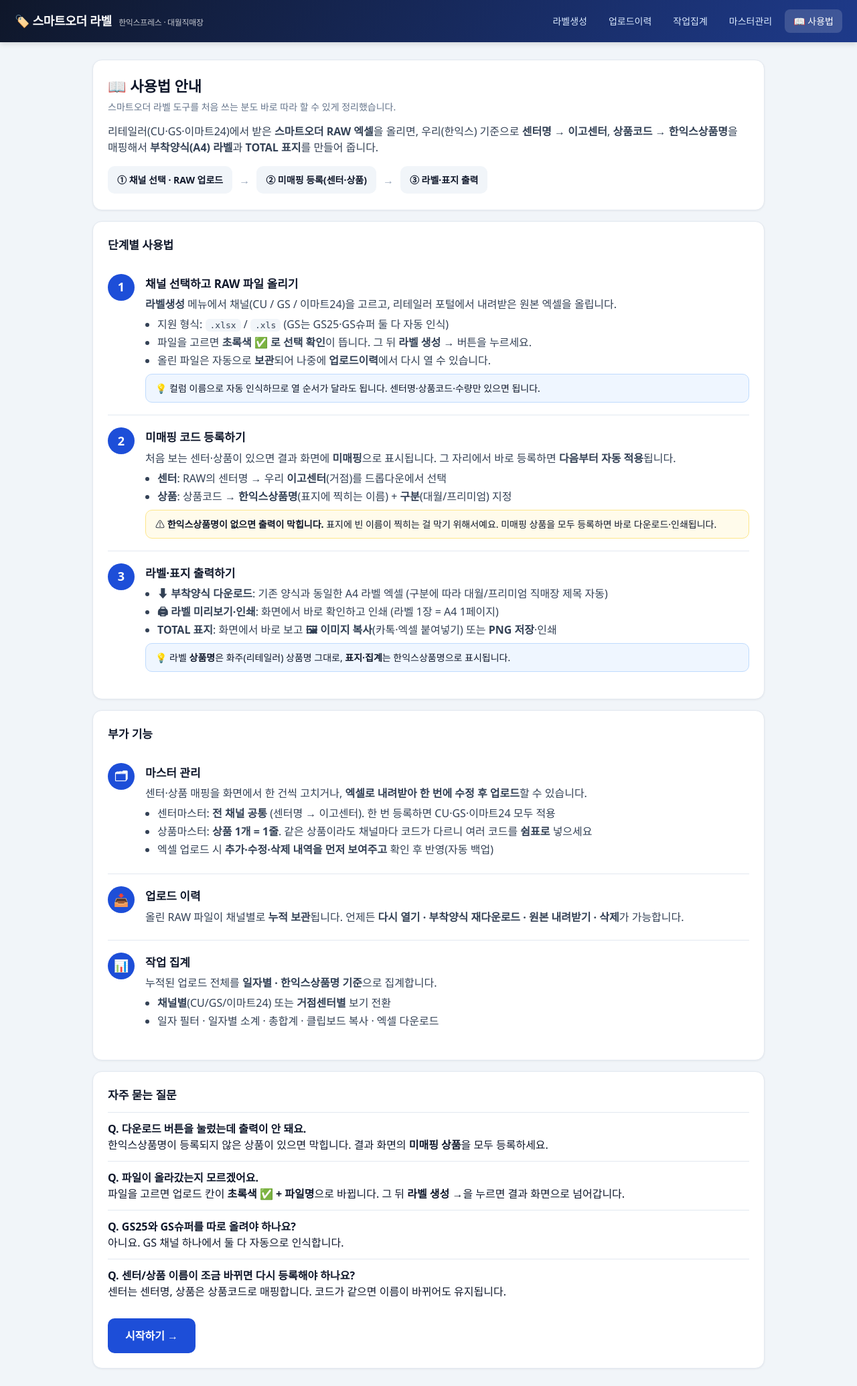
After one commit to sangjin94/hanex_smartorder, a Flask app: page /guide in a window 1280 px wide. The commit adds this page. Shown: the whole page at 67% size. Run offline with Flask 3, Linux system fonts and the light colour scheme.

Commit message:
업로드 파일 선택 즉시 피드백 + 사용법 안내 페이지 추가
- 업로드: 파일 선택 시 초록 ✅ + 파일명·용량 표시, 선택 전 버튼 비활성,
  제출 시 '업로드 중…' 안내로 중복 클릭 방지
- 사용법(/guide): 단계별(업로드→미매핑등록→출력) + 마스터/이력/집계 + FAQ
- 상단 메뉴·홈 화면에 사용법 링크 추가

Co-Authored-By: Claude Opus 4.8 <noreply@anthropic.com>

```diff
--- a/app.py
+++ b/app.py
@@ -590,6 +590,11 @@ def master_import_apply(which):
     return redirect(url_for("master_edit", which=which))
 
 
+@app.route("/guide")
+def guide():
+    return render_template("guide.html", channels=CH_ORDER, cfg=sc.CHANNELS)
+
+
 @app.route("/health")
 def health():
     return jsonify(ok=True)
--- a/templates/base.html
+++ b/templates/base.html
@@ -76,6 +76,7 @@
     <a href="{{ url_for('history') }}" class="{{ 'active' if request.endpoint=='history' }}">업로드이력</a>
     <a href="{{ url_for('report') }}" class="{{ 'active' if request.endpoint=='report' }}">작업집계</a>
     <a href="{{ url_for('masters') }}" class="{{ 'active' if request.endpoint in ['masters','master_edit'] }}">마스터관리</a>
+    <a href="{{ url_for('guide') }}" class="{{ 'active' if request.endpoint=='guide' }}">📖 사용법</a>
   </nav>
 </header>
 <div class="wrap">
--- /dev/null
+++ b/templates/guide.html
@@ -0,0 +1,133 @@
+{% extends "base.html" %}
+{% block title %}사용법 안내{% endblock %}
+{% block body %}
+<style>
+  .step{display:flex;gap:16px;padding:18px 0;border-top:1px solid var(--line)}
+  .step:first-of-type{border-top:0}
+  .step .no{flex:0 0 40px;height:40px;border-radius:50%;background:var(--brand);color:#fff;
+    display:flex;align-items:center;justify-content:center;font-weight:800;font-size:18px}
+  .step .body{flex:1}
+  .step h3{margin:2px 0 6px;font-size:17px}
+  .step p{margin:4px 0;color:#334155}
+  .step ul{margin:6px 0;padding-left:18px;color:#334155}
+  .step li{margin:3px 0}
+  .tip{background:#eff6ff;border:1px solid #bfdbfe;border-radius:10px;padding:10px 14px;margin-top:8px;font-size:14px}
+  .warn{background:#fffbeb;border:1px solid #fde68a;border-radius:10px;padding:10px 14px;margin-top:8px;font-size:14px}
+  .faq{padding:12px 0;border-top:1px solid var(--line)}
+  .faq b{color:#0f172a}
+  .flow{display:flex;gap:10px;flex-wrap:wrap;margin:14px 0 2px}
+  .flow .f{background:#f1f5f9;border-radius:10px;padding:10px 14px;font-weight:600;font-size:14px}
+  .flow .arr{align-self:center;color:#94a3b8;font-weight:700}
+</style>
+
+<div class="card">
+  <h1>📖 사용법 안내</h1>
+  <div class="sub">스마트오더 라벨 도구를 처음 쓰는 분도 바로 따라 할 수 있게 정리했습니다.</div>
+
+  <p style="margin-top:14px;color:#334155">
+    리테일러(CU·GS·이마트24)에서 받은 <b>스마트오더 RAW 엑셀</b>을 올리면,
+    우리(한익스) 기준으로 <b>센터명 → 이고센터</b>, <b>상품코드 → 한익스상품명</b>을 매핑해서
+    <b>부착양식(A4) 라벨</b>과 <b>TOTAL 표지</b>를 만들어 줍니다.
+  </p>
+  <div class="flow">
+    <div class="f">① 채널 선택 · RAW 업로드</div><span class="arr">→</span>
+    <div class="f">② 미매핑 등록(센터·상품)</div><span class="arr">→</span>
+    <div class="f">③ 라벨·표지 출력</div>
+  </div>
+</div>
+
+<div class="card" style="margin-top:16px">
+  <h2>단계별 사용법</h2>
+
+  <div class="step">
+    <div class="no">1</div>
+    <div class="body">
+      <h3>채널 선택하고 RAW 파일 올리기</h3>
+      <p><b>라벨생성</b> 메뉴에서 채널(CU / GS / 이마트24)을 고르고, 리테일러 포털에서 내려받은 원본 엑셀을 올립니다.</p>
+      <ul>
+        <li>지원 형식: <code class="k">.xlsx</code> / <code class="k">.xls</code> (GS는 GS25·GS슈퍼 둘 다 자동 인식)</li>
+        <li>파일을 고르면 <b>초록색 ✅ 로 선택 확인</b>이 뜹니다. 그 뒤 <b>라벨 생성 →</b> 버튼을 누르세요.</li>
+        <li>올린 파일은 자동으로 <b>보관</b>되어 나중에 <b>업로드이력</b>에서 다시 열 수 있습니다.</li>
+      </ul>
+      <div class="tip">💡 컬럼 이름으로 자동 인식하므로 열 순서가 달라도 됩니다. 센터명·상품코드·수량만 있으면 됩니다.</div>
+    </div>
+  </div>
+
+  <div class="step">
+    <div class="no">2</div>
+    <div class="body">
+      <h3>미매핑 코드 등록하기</h3>
+      <p>처음 보는 센터·상품이 있으면 결과 화면에 <b>미매핑</b>으로 표시됩니다. 그 자리에서 바로 등록하면 <b>다음부터 자동 적용</b>됩니다.</p>
+      <ul>
+        <li><b>센터</b>: RAW의 센터명 → 우리 <b>이고센터</b>(거점)를 드롭다운에서 선택</li>
+        <li><b>상품</b>: 상품코드 → <b>한익스상품명</b>(표지에 찍히는 이름) + <b>구분</b>(대월/프리미엄) 지정</li>
+      </ul>
+      <div class="warn">⚠ <b>한익스상품명이 없으면 출력이 막힙니다.</b> 표지에 빈 이름이 찍히는 걸 막기 위해서예요.
+        미매핑 상품을 모두 등록하면 바로 다운로드·인쇄됩니다.</div>
+    </div>
+  </div>
+
+  <div class="step">
+    <div class="no">3</div>
+    <div class="body">
+      <h3>라벨·표지 출력하기</h3>
+      <ul>
+        <li><b>⬇ 부착양식 다운로드</b>: 기존 양식과 동일한 A4 라벨 엑셀 (구분에 따라 대월/프리미엄 직매장 제목 자동)</li>
+        <li><b>🖨 라벨 미리보기·인쇄</b>: 화면에서 바로 확인하고 인쇄 (라벨 1장 = A4 1페이지)</li>
+        <li><b>TOTAL 표지</b>: 화면에서 바로 보고 <b>🖼 이미지 복사</b>(카톡·엑셀 붙여넣기) 또는 <b>PNG 저장</b>·인쇄</li>
+      </ul>
+      <div class="tip">💡 라벨 <b>상품명</b>은 화주(리테일러) 상품명 그대로, <b>표지·집계</b>는 한익스상품명으로 표시됩니다.</div>
+    </div>
+  </div>
+</div>
+
+<div class="card" style="margin-top:16px">
+  <h2>부가 기능</h2>
+  <div class="step">
+    <div class="no">🗂</div>
+    <div class="body">
+      <h3>마스터 관리</h3>
+      <p>센터·상품 매핑을 화면에서 한 건씩 고치거나, <b>엑셀로 내려받아 한 번에 수정 후 업로드</b>할 수 있습니다.</p>
+      <ul>
+        <li>센터마스터: <b>전 채널 공통</b> (센터명 → 이고센터). 한 번 등록하면 CU·GS·이마트24 모두 적용</li>
+        <li>상품마스터: <b>상품 1개 = 1줄</b>. 같은 상품이라도 채널마다 코드가 다르니 여러 코드를 <b>쉼표로</b> 넣으세요</li>
+        <li>엑셀 업로드 시 <b>추가·수정·삭제 내역을 먼저 보여주고</b> 확인 후 반영(자동 백업)</li>
+      </ul>
+    </div>
+  </div>
+  <div class="step">
+    <div class="no">📥</div>
+    <div class="body">
+      <h3>업로드 이력</h3>
+      <p>올린 RAW 파일이 채널별로 <b>누적 보관</b>됩니다. 언제든 <b>다시 열기 · 부착양식 재다운로드 · 원본 내려받기 · 삭제</b>가 가능합니다.</p>
+    </div>
+  </div>
+  <div class="step">
+    <div class="no">📊</div>
+    <div class="body">
+      <h3>작업 집계</h3>
+      <p>누적된 업로드 전체를 <b>일자별 · 한익스상품명 기준</b>으로 집계합니다.</p>
+      <ul>
+        <li><b>채널별</b>(CU/GS/이마트24) 또는 <b>거점센터별</b> 보기 전환</li>
+        <li>일자 필터 · 일자별 소계 · 총합계 · 클립보드 복사 · 엑셀 다운로드</li>
+      </ul>
+    </div>
+  </div>
+</div>
+
+<div class="card" style="margin-top:16px">
+  <h2>자주 묻는 질문</h2>
+  <div class="faq"><b>Q. 다운로드 버튼을 눌렀는데 출력이 안 돼요.</b><br>
+    한익스상품명이 등록되지 않은 상품이 있으면 막힙니다. 결과 화면의 <b>미매핑 상품</b>을 모두 등록하세요.</div>
+  <div class="faq"><b>Q. 파일이 올라갔는지 모르겠어요.</b><br>
+    파일을 고르면 업로드 칸이 <b>초록색 ✅ + 파일명</b>으로 바뀝니다. 그 뒤 <b>라벨 생성 →</b>을 누르면 결과 화면으로 넘어갑니다.</div>
+  <div class="faq"><b>Q. GS25와 GS슈퍼를 따로 올려야 하나요?</b><br>
+    아니요. GS 채널 하나에서 둘 다 자동으로 인식합니다.</div>
+  <div class="faq"><b>Q. 센터/상품 이름이 조금 바뀌면 다시 등록해야 하나요?</b><br>
+    센터는 센터명, 상품은 상품코드로 매핑합니다. 코드가 같으면 이름이 바뀌어도 유지됩니다.</div>
+
+  <div class="row" style="margin-top:16px">
+    <a class="btn big" href="{{ url_for('index') }}">시작하기 →</a>
+  </div>
+</div>
+{% endblock %}
```
Also changed, not shown: templates/index.html (+5 -2 lines), templates/upload.html (+44 -9 lines).
